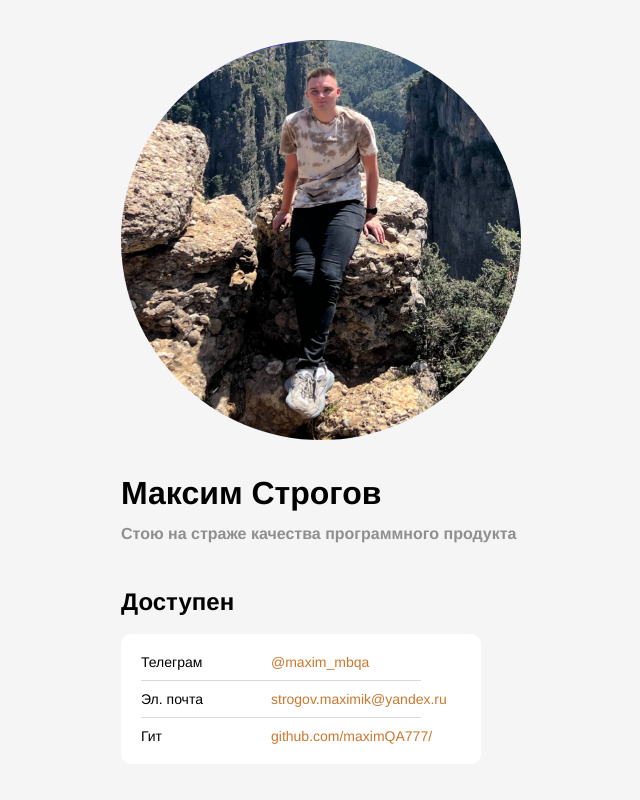
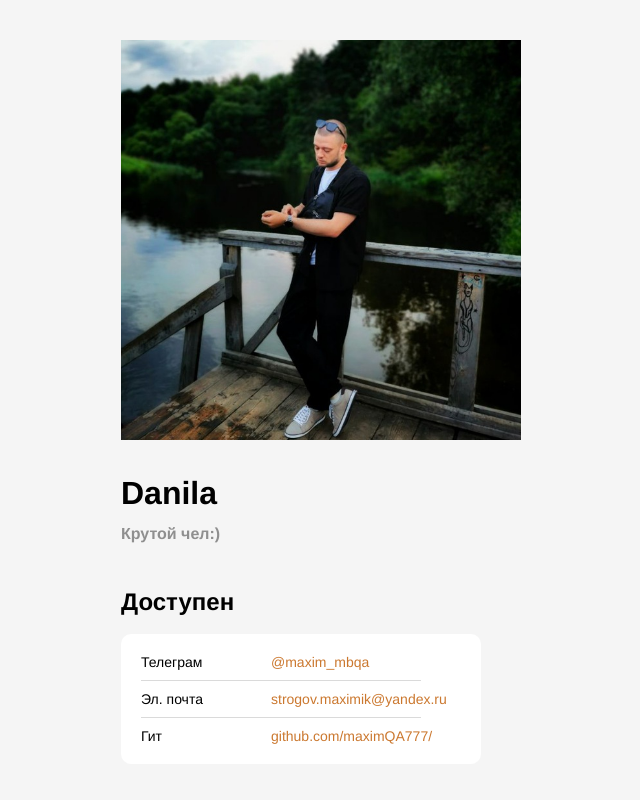
Before and after one commit to maximQA777/cv12, a plain HTML site: page мой код/index.html in a window 1280 px wide. Shown: the top 800 px of the page, without its empty margins (319-959 px from the left). Drawn offline with Linux system fonts and the light colour scheme.

Commit message:
имя_коммита

```diff
--- a/мой код/index.html
+++ b/мой код/index.html
@@ -10,9 +10,9 @@
   </head>
   <body>
     <header class="header">
-      <img src="./avatar.jpg" alt="avatar" class="header__avatar" height="400px" width="400px"/>
-      <h1 class="header__title">Максим Строгов</h1>
-      <h3 class="header__subtitle">Стою на страже качества программного продукта</h3>
+      <img src="./Screenshot_1.png" alt="danila class="header__avatar" height="400px" width="400px"/>
+      <h1 class="header__title">Danila</h1>
+      <h3 class="header__subtitle">Крутой чел:)</h3>
     </header>
     <main>
       <section class="links">
```
Also changed, not shown: мой код/Screenshot_1.png (added).
